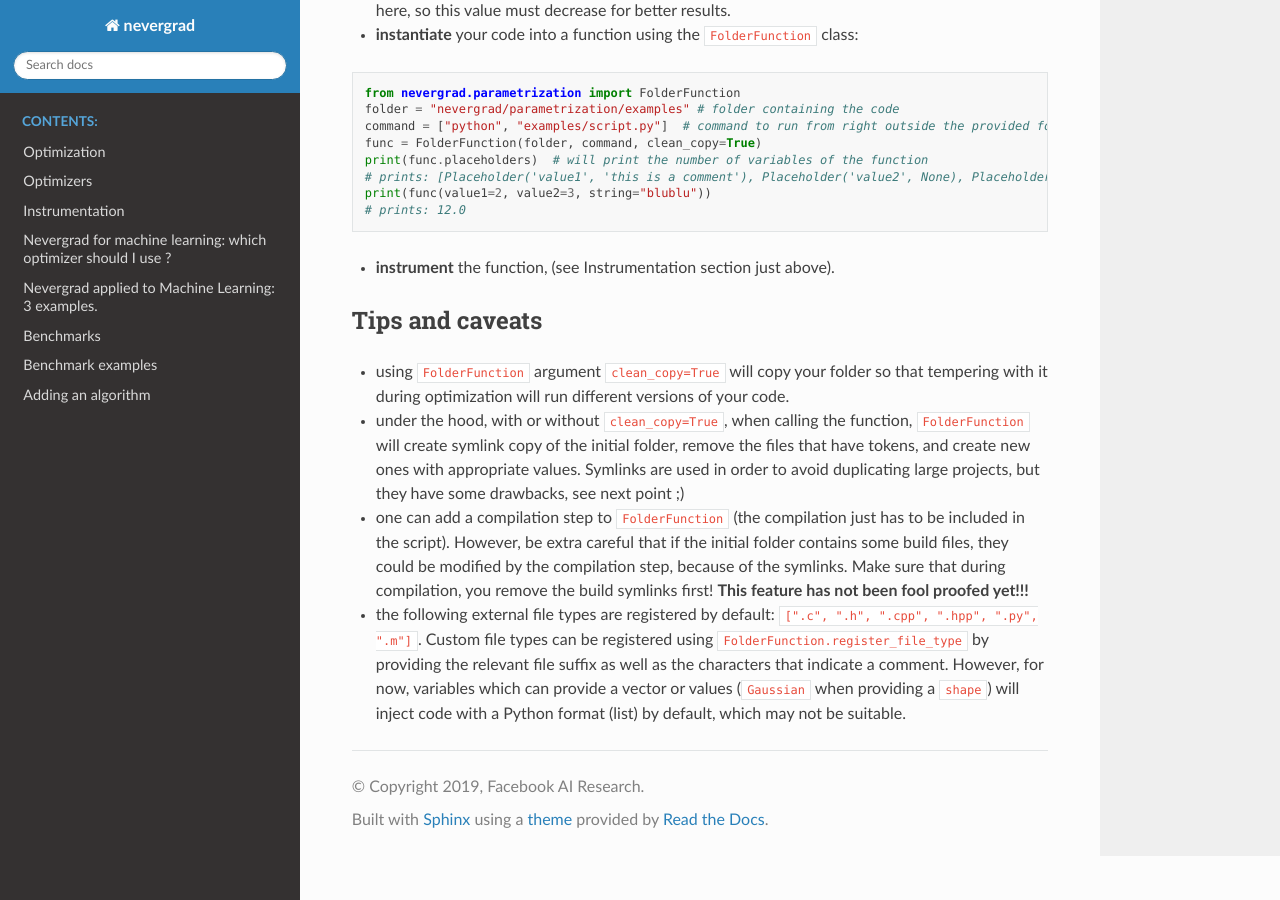
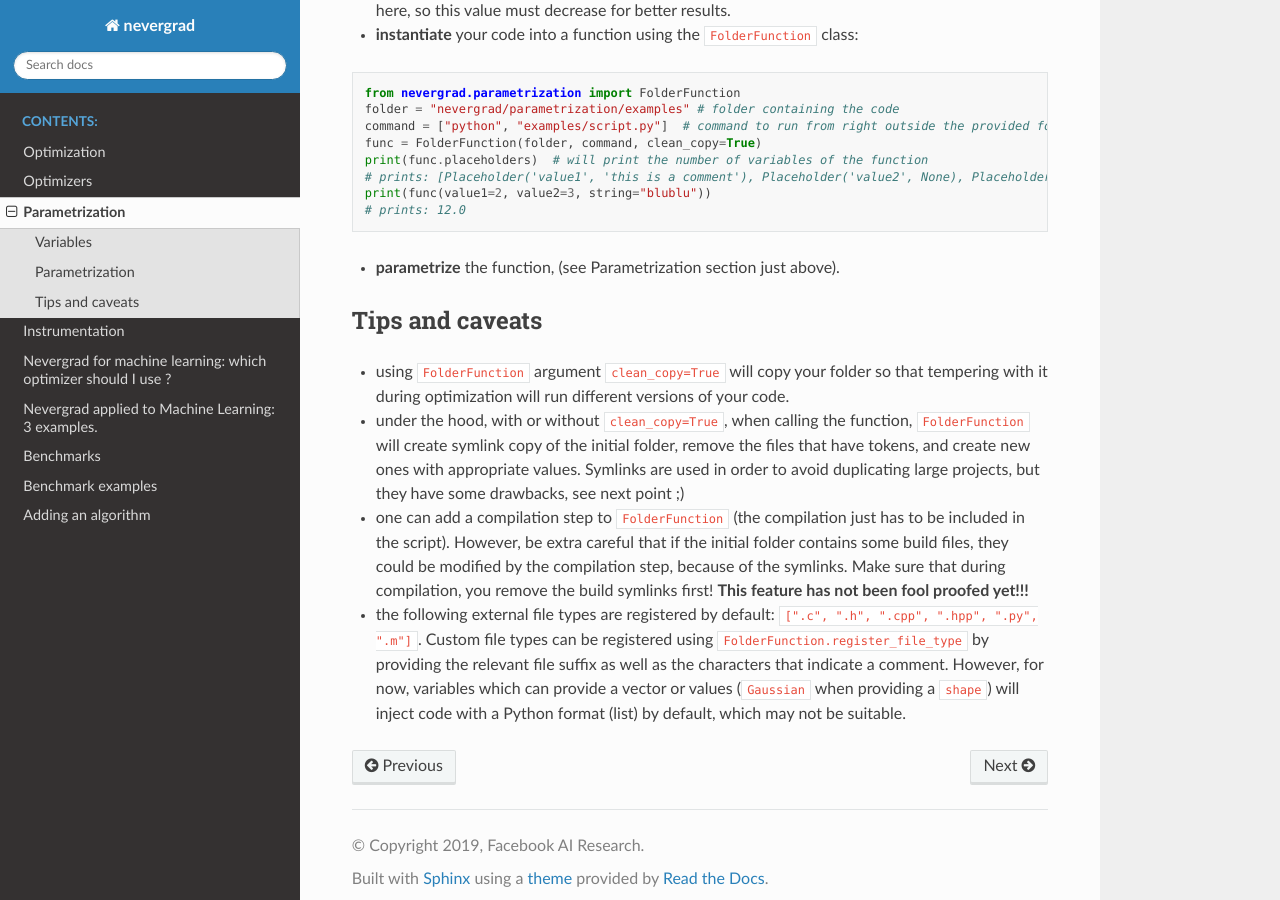
Before and after one commit to facebookresearch/nevergrad, a Sphinx documentation site: the page built from docs/parametrization.md, in a window 1280 px wide and 900 px high, scrolled down 2564 px. Built offline with Sphinx 7.4.7 and the Read the Docs theme 2.0.0, drawn with Linux system fonts in a browser that asks for light colours; pages that are not in the unit, such as notebooks, are missing from menus.

Commit message:
Continue propagating

````diff
--- a/docs/index.rst
+++ b/docs/index.rst
@@ -12,8 +12,8 @@
 
    optimization.md
    optimizers.rst
-   instrumentation.md
-   instrumentation_api.rst
+   parametrization.md
+   parametrization_api.rst
    machinelearning.md
    benchmarking.md
    benchmarks.md
--- a/docs/parametrization.md
+++ b/docs/parametrization.md
@@ -90,7 +90,7 @@
 print(func(value1=2, value2=3, string="blublu"))
 # prints: 12.0
 ```
-- **instrument** the function, (see Instrumentation section just above).
+- **parametrize** the function, (see Parametrization section just above).
 
 
 ## Tips and caveats
````
Also changed, not shown: docs/machinelearning.md (+1 -1 lines), docs/optimization.md (+1 -1 lines), docs/parametrization_api.rst (renamed from docs/instrumentation_api.rst, +4 -4 lines).
